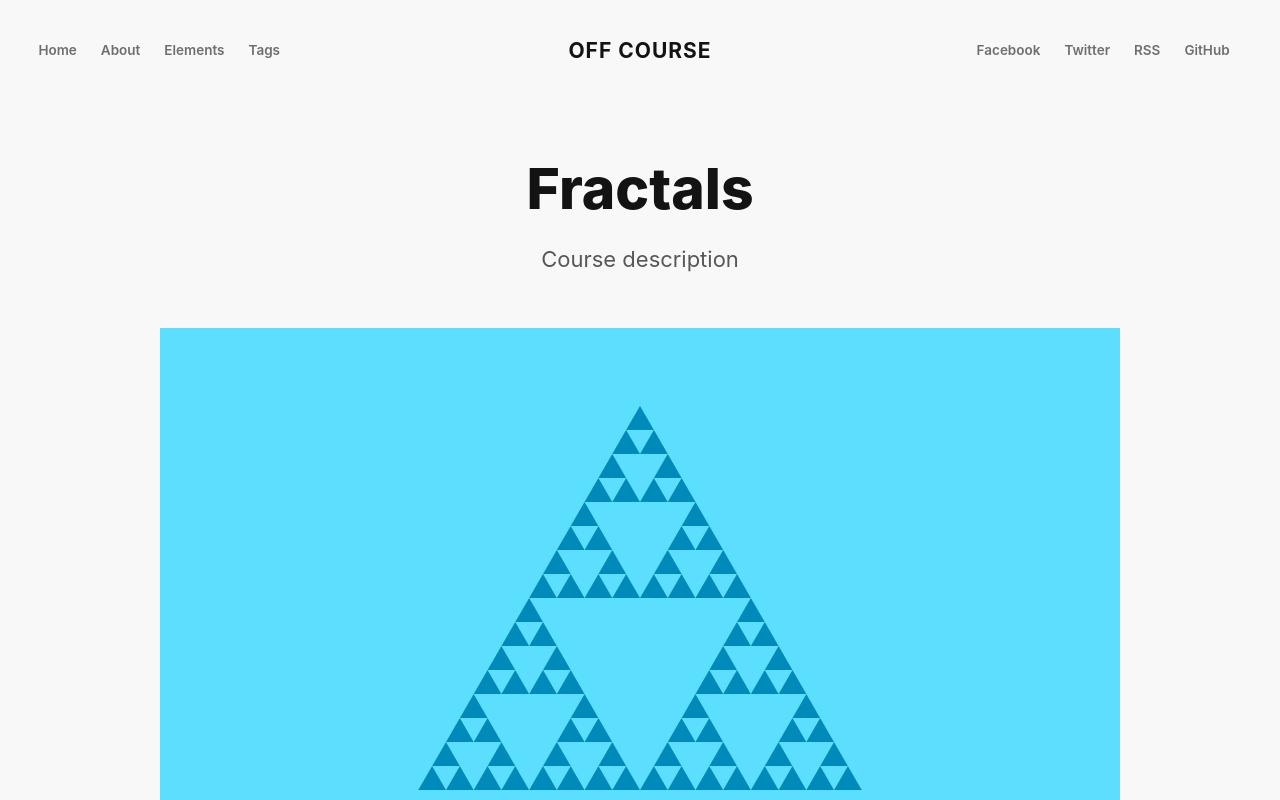
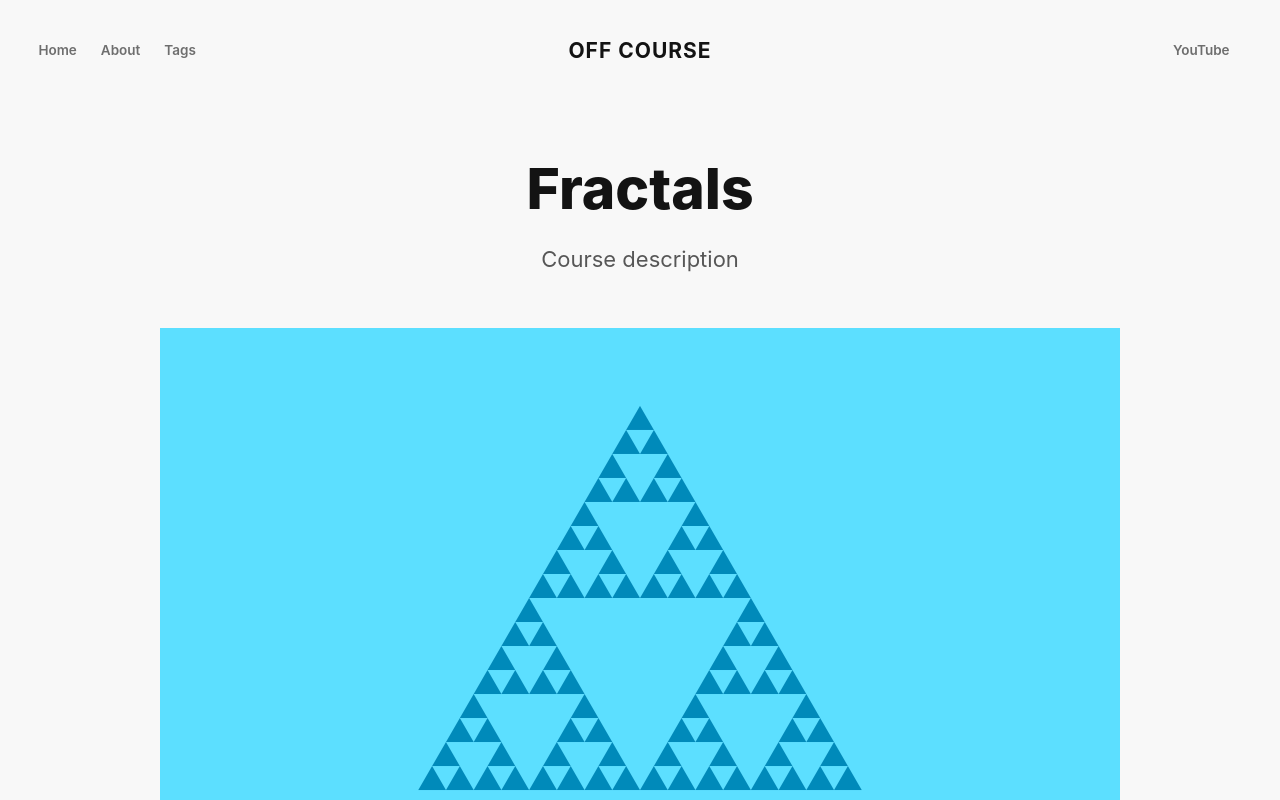
Before and after one commit to tanaynistala/off-course, a Gatsby site: page /fractals/ in a window 1280 px wide. Shown: the top 800 px of the page. Built offline with nearby package versions, Linux system fonts and the light colour scheme; Gatsby itself is replaced by a stand-in of ours.

Commit message:
Added link to YT channel Added 2 fractals videos

```diff
--- a/content/blog/fractals/index.md
+++ b/content/blog/fractals/index.md
@@ -20,8 +20,8 @@
 
 ### Video 4: Koch Curve
 
-This video is coming soon. Stay tuned to check it out!
+<iframe width="560" height="315" src="https://www.youtube.com/embed/kD8IB6XWNUI" frameborder="0" allow="accelerometer; autoplay; clipboard-write; encrypted-media; gyroscope; picture-in-picture" allowfullscreen></iframe>
 
 ### Video 5: Koch Snowflake
 
-This video is coming soon. Stay tuned to check it out!
+<iframe width="560" height="315" src="https://www.youtube.com/embed/Yd5Ae6ERmH8" frameborder="0" allow="accelerometer; autoplay; clipboard-write; encrypted-media; gyroscope; picture-in-picture" allowfullscreen></iframe>
--- a/src/components/layout.js
+++ b/src/components/layout.js
@@ -32,9 +32,9 @@
               <li className="nav-about" role="menuitem">
                 <Link to={`/about`}>About</Link>
               </li>
-              <li className="nav-elements" role="menuitem">
+              {/* <li className="nav-elements" role="menuitem">
                 <Link to={`/elements`}>Elements</Link>
-              </li>
+              </li> */}
               <li className="nav-tags" role="menuitem">
                 <Link to={`/tags`}>Tags</Link>
               </li>
@@ -48,14 +48,14 @@
           <div className="site-head-right">
             <div className="social-links">
               <a
-                href="https://www.facebook.com"
-                title="Facebook"
+                href="https://www.youtube.com/channel/UCh3QJZTzabF2e7FoB5b5zyQ"
+                title="YouTube"
                 target="_blank"
                 rel="noopener noreferrer"
               >
-                Facebook
+                YouTube
               </a>
-              <a
+              {/* <a
                 href="https://twitter.com"
                 title="Twitter"
                 target="_blank"
@@ -78,7 +78,7 @@
                 rel="noopener noreferrer"
               >
                 GitHub
-              </a>
+              </a> */}
             </div>
           </div>
         </div>
```
